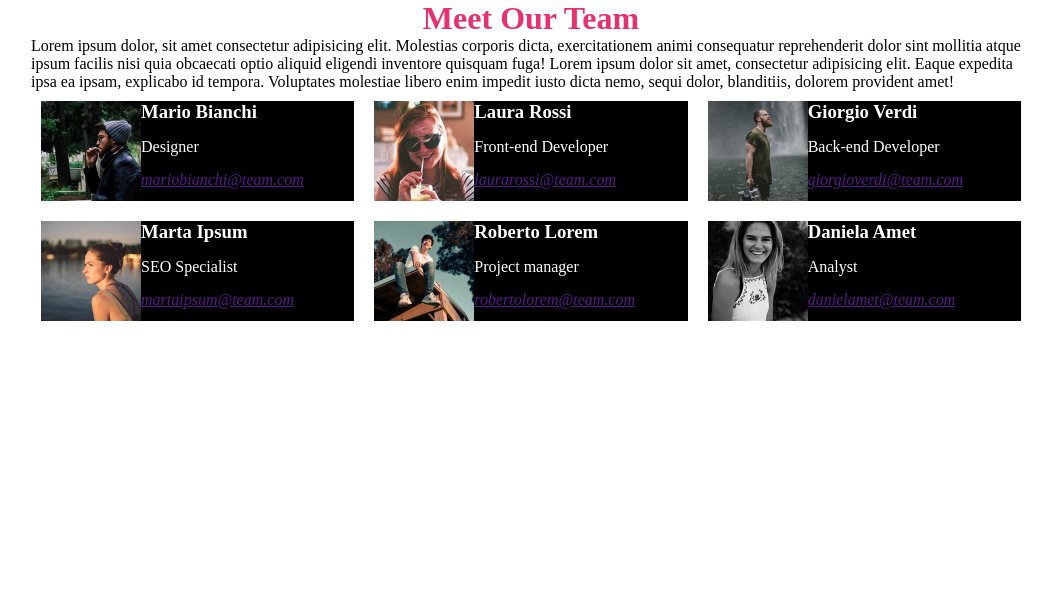
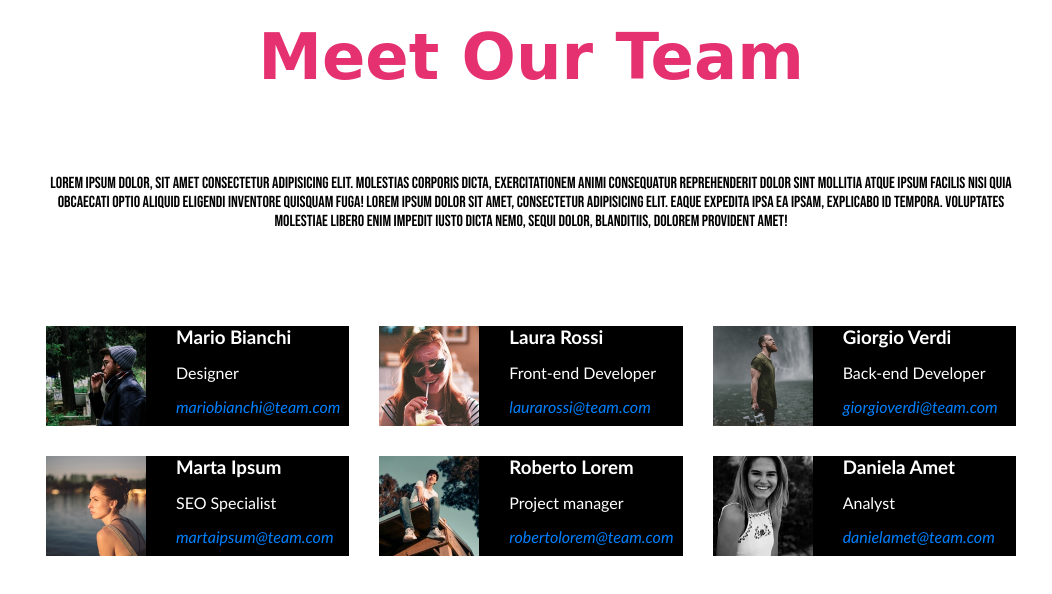
Before and after one commit to AlessioGuglielmino/html-css-float-cards, a plain HTML site: page index.html in a window 1280 px wide. Shown: the whole page, without its empty margins (109-1161 px from the left). Drawn offline with Linux system fonts and the light colour scheme; a web font is replaced by a local one.

Commit message:
add-final-correction

```diff
--- a/css/style.css
+++ b/css/style.css
@@ -1,4 +1,3 @@
-/* Generics */
 * {
   box-sizing: border-box;
   margin: 0;
@@ -16,11 +15,13 @@ header {
 }
 .container {
   max-width: 1000px;
-  margin top: 100  ;
+  margin-top: 100px;
+  font-family: "Gill Sans", "Gill Sans MT", Calibri, "Trebuchet MS", sans-serif;
 
   /* classi di debug
   border: 5px solid black; */
 }
+
 .clearfix::after {
   content: "";
   display: block;
@@ -28,16 +29,19 @@ header {
 }
 
 h1 {
+  font-size: 4rem;
   text-align: center;
   color: #e53170;
+  margin-top: 20px;
+  font-family: "Bagel Fat One", cursive;
 }
 .card {
-  width: calc(100% / 3 - 20px);
+  width: calc(100% / 3 - 30px);
   height: 100px;
   background-color: black;
   color: white;
   float: left;
-  margin: 10px;
+  margin: 15px;
 }
 span {
   display: block;
@@ -46,6 +50,7 @@ span {
 img {
   float: left;
   max-height: 100%;
+  margin-right: 30px;
 }
 
 text h3,
@@ -63,6 +68,16 @@ address {
   text-align: center;
 }
 
-address {
+a {
+  color: rgb(0, 128, 255);
   text-decoration: none;
 }
+
+.container,
+p {
+  margin-top: 80px;
+}
+p {
+  text-align: center;
+  font-family: "Bebas Neue", sans-serif;
+}
```
